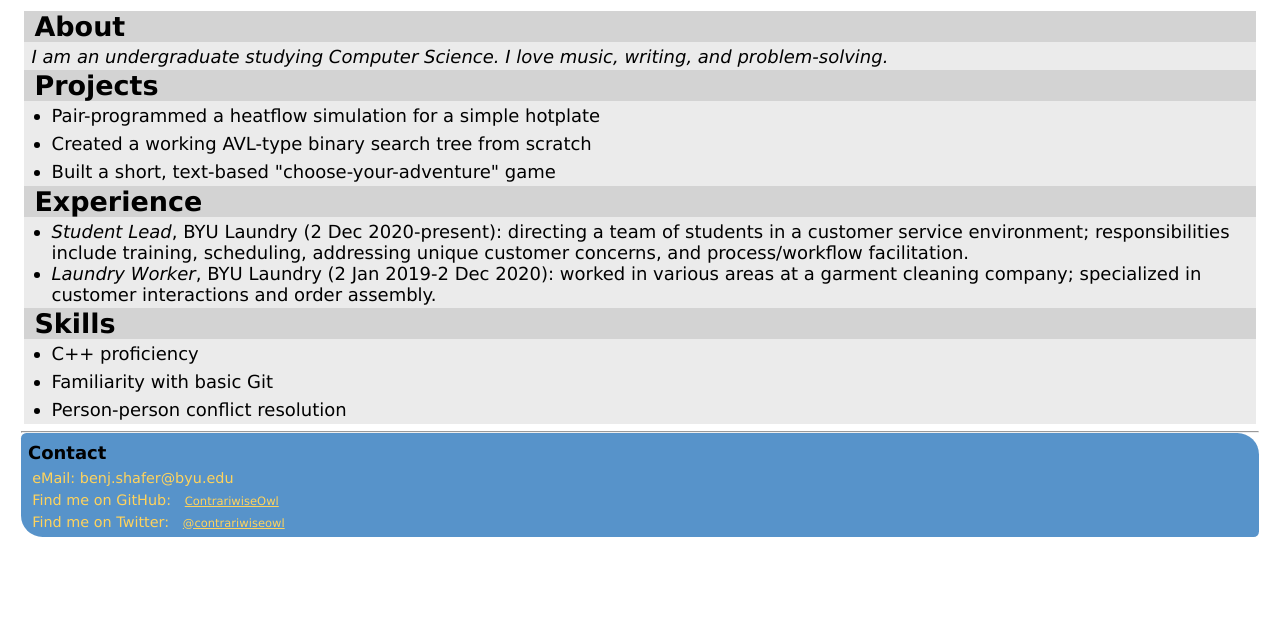
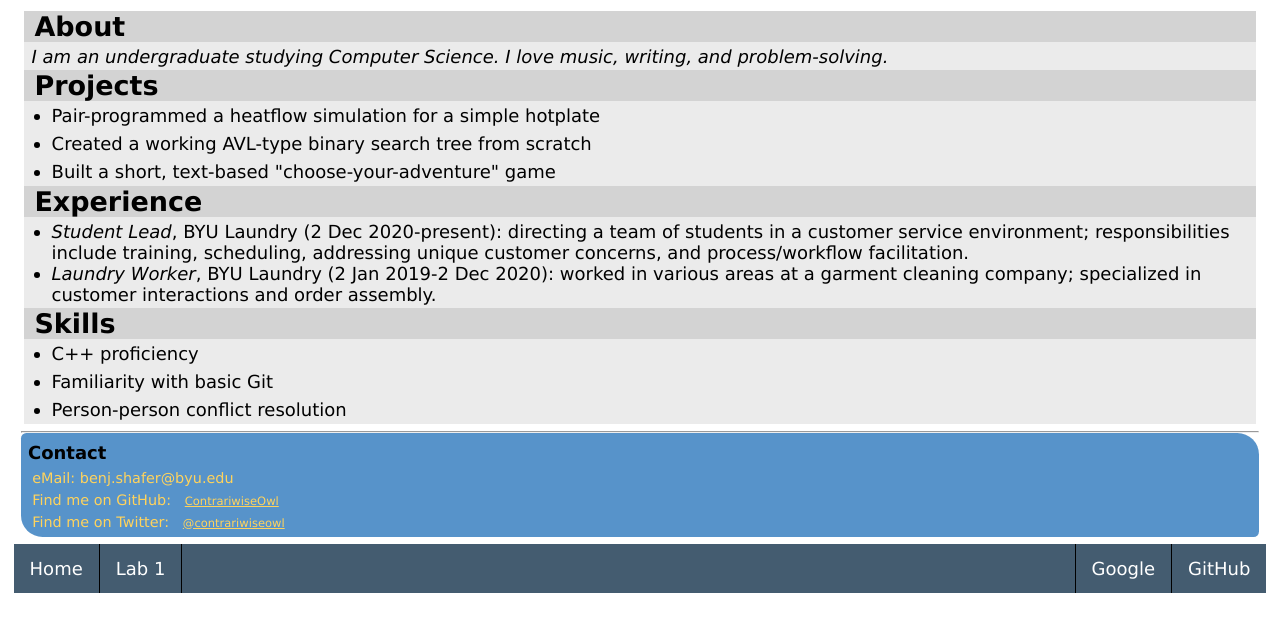
Before and after one commit to ContrariwiseOwl/portfolio, a plain HTML site: page index.html in a window 1280 px wide. Shown: the part 148-780 px from the top of the page. Drawn offline with Linux system fonts and the light colour scheme.

Commit message:
CSS navbar added

```diff
--- a/index.html
+++ b/index.html
@@ -38,7 +38,7 @@
             <li>Person-person conflict resolution</li>
         </ul>
 
-        <hr>
+        <hr/>
 
         <div class="contact-info">
             <h4>Contact</h4>
@@ -46,5 +46,15 @@
             <p>Find me on GitHub: <a href="https://github.com/ContrariwiseOwl">ContrariwiseOwl</a></p>
             <p>Find me on Twitter: <a href="https://twitter.com/contrariwiseowl">@contrariwiseowl</a></p>
         </div>
+
+        <div id="navigation-bar">
+            <ul>
+                <li><a href="http://contrariwiseowl.com">Home</a></li>
+                <li><a href="http://lab1.contrariwiseowl.com">Lab 1</a></li>
+                <li class="external-link"><a href="http://www.github.com">GitHub</a></li>
+                <li class="external-link"><a href="http://www.google.com">Google</a></li>
+            </ul>
+        </div>
+
     </body>
 </html>
--- a/styles.css
+++ b/styles.css
@@ -14,6 +14,45 @@ body {
     padding-top: 0.2em;
     padding-bottom: 0.2em;
     padding-left: 0.4em;
+}
+
+#navigation-bar {
+    list-style-type: none;
+    margin: 0;
+    padding: 0;
+}
+
+#navigation-bar ul {
+    list-style-type: none;
+    margin: 0;
+    padding: 0;
+    overflow: hidden;
+    background-color: rgb(68, 92, 112);
+}
+
+#navigation-bar li {
+    float: left;
+    border-right: 1px black solid;
+    margin: 0;
+}
+
+#navigation-bar li a {
+    display: block;
+    color: white;
+    text-align: center;
+    padding: 14px 16px;
+    margin: 0;
+    text-decoration: none;
+}
+
+#navigation-bar li a:hover {
+    background-color: rgb(175, 193, 207);
+}
+
+#navigation-bar .external-link {
+    float: right;
+    border-right: none;
+    border-left: 1px black solid;
 }
 
 .contact-info {
@@ -87,8 +126,6 @@ em {
     margin: 0;
 }
 
-
-
 a:link:active{
     color: red;
 }
```
